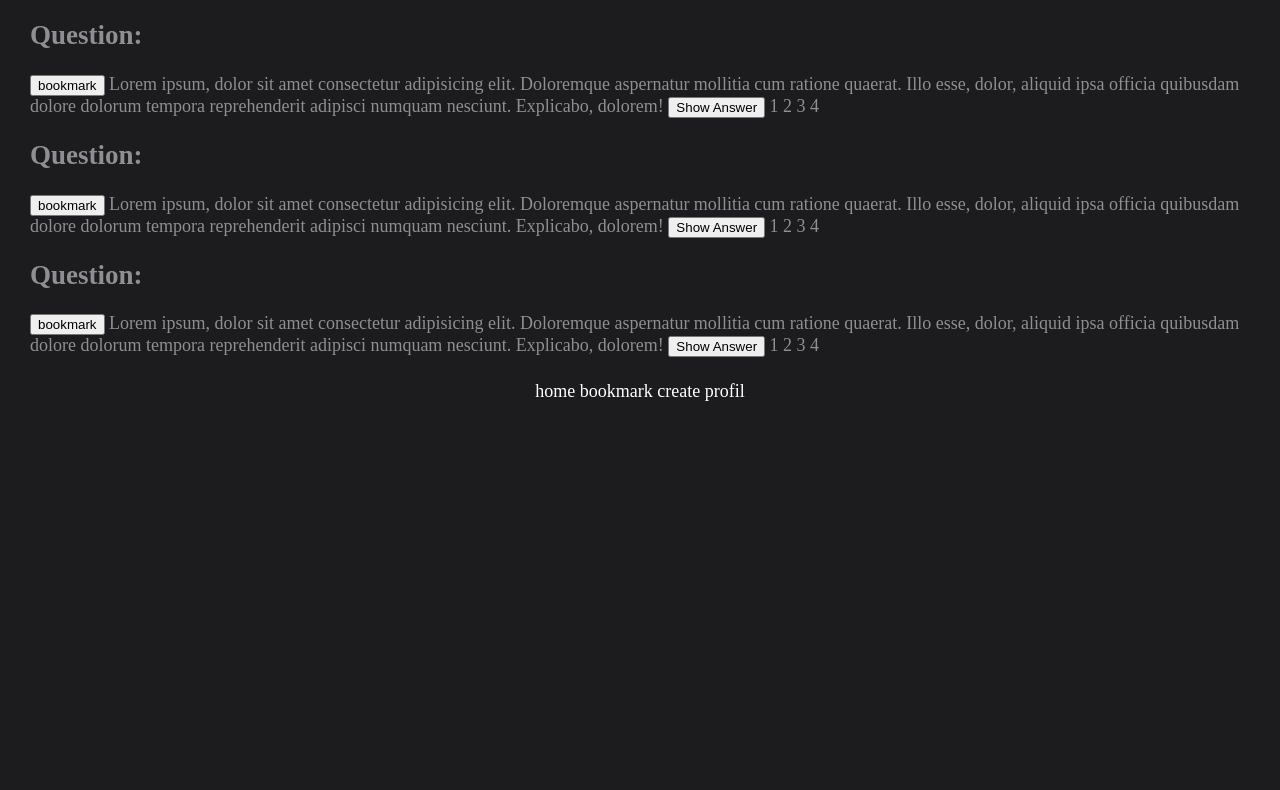
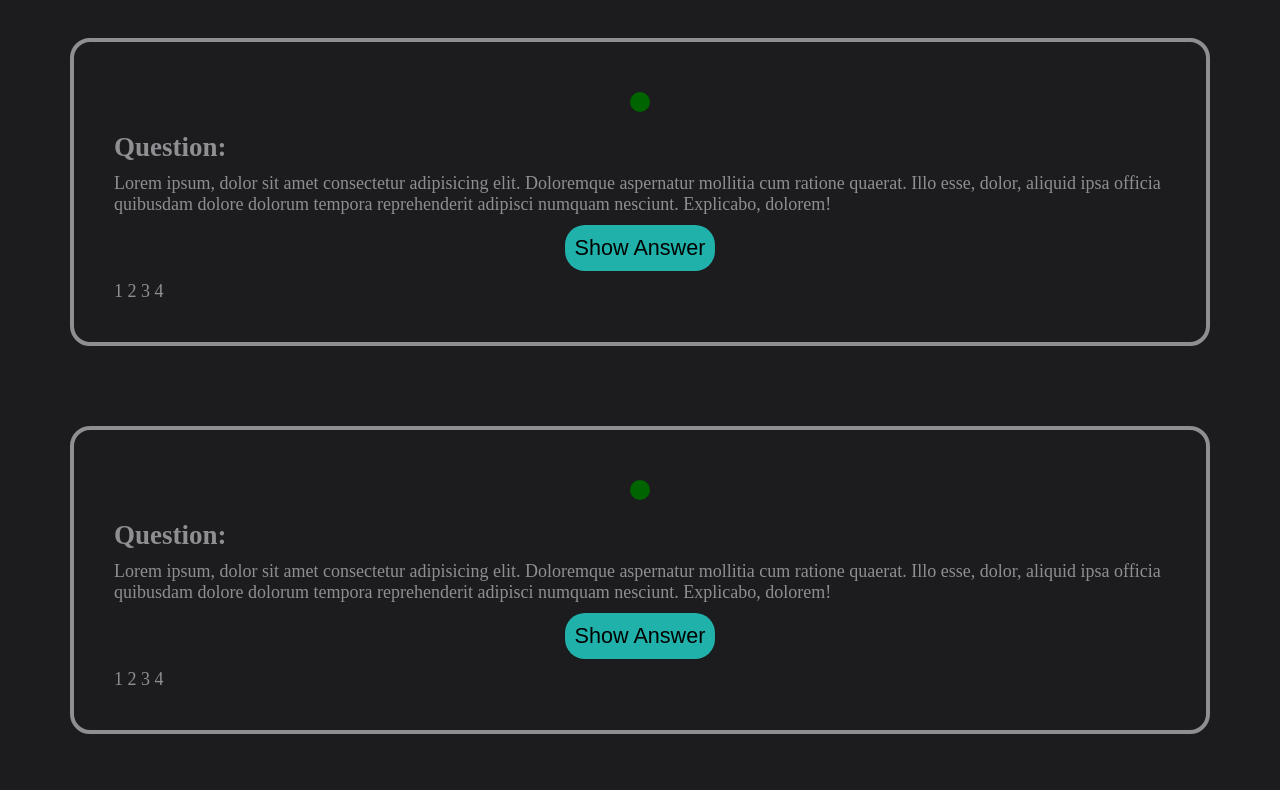
Before and after one commit to bigbng7788/quiz-app, a plain HTML site: page index.html in a window 1280 px wide. Shown: the part 80-870 px from the top of the page. Before the commit the page ends 800 px from the top, so only its background shows below. Drawn offline with Linux system fonts and the light colour scheme.

Commit message:
Add card style

```diff
--- a/css/style.css
+++ b/css/style.css
@@ -4,8 +4,8 @@
 
 body {
     font-size: 112.5%;
+    background-color: rgb(28,28,30);
     color: rgb(142,142,147);
-    background-color: rgb(28,28,30);
     padding: 20px;
     margin: 0;
     display: grid;
@@ -20,11 +20,11 @@ header {
     grid-row: 1;
     justify-content: center;
     align-items: center;
-
 }
 
 header h1 {
     margin: 0;
+    color: lightseagreen;
 }
 main {
     display: grid;
@@ -32,6 +32,36 @@ main {
     grid-row: 2;
     margin: 10px;
 }
+
+.card {
+    margin: 40px;
+    padding: 40px;
+    border: solid 4px;
+    border-radius: 20px;
+
+}
+
+.card .bookmark {
+    background-color: darkgreen;
+
+}
+
+.card h2 {
+    margin: 0;
+    padding: 10px 0;
+}
+
+.card button {
+    display: block;
+    font-size: 120%;
+    background-color: lightseagreen;
+    color: black;
+    border: none;
+    border-radius: 20px;
+    padding: 10px;
+    margin: 10px auto;
+}
+
 
 footer {
     grid-column: 1/-1;
--- a/index.html
+++ b/index.html
@@ -11,8 +11,8 @@
 <header><h1>Quiz-App</h1></header>
 
 <main>
-    <class="card"><h2>Question:</h2>
-<button>bookmark</button>
+<div class="card"><button class="bookmark"> </button>
+<h2>Question:</h2>
 Lorem ipsum, dolor sit amet consectetur adipisicing elit. Doloremque aspernatur mollitia cum ratione quaerat. Illo esse, dolor, aliquid ipsa officia quibusdam dolore dolorum tempora reprehenderit adipisci numquam nesciunt. Explicabo, dolorem!
 <button>Show Answer</button>
 <tag>1</tag>
@@ -20,11 +20,11 @@ Lorem ipsum, dolor sit amet consectetur adipisicing elit. Doloremque aspernatur
 <tag>3</tag>
 <tag>4</tag>
 
-</class>
+    </div>
 
 
-<class="card"><h2>Question:</h2>
-<button>bookmark</button>
+<div class="card"><button class="bookmark"> </button>
+<h2>Question:</h2>
 Lorem ipsum, dolor sit amet consectetur adipisicing elit. Doloremque aspernatur mollitia cum ratione quaerat. Illo esse, dolor, aliquid ipsa officia quibusdam dolore dolorum tempora reprehenderit adipisci numquam nesciunt. Explicabo, dolorem!
 <button>Show Answer</button>
 <tag>1</tag>
@@ -32,10 +32,10 @@ Lorem ipsum, dolor sit amet consectetur adipisicing elit. Doloremque aspernatur
 <tag>3</tag>
 <tag>4</tag>
 
-</class>
+</div>
 
-<class="card"><h2>Question:</h2>
-<button>bookmark</button>
+<div class="card"><button class="bookmark"> </button>
+<h2>Question:</h2>
 Lorem ipsum, dolor sit amet consectetur adipisicing elit. Doloremque aspernatur mollitia cum ratione quaerat. Illo esse, dolor, aliquid ipsa officia quibusdam dolore dolorum tempora reprehenderit adipisci numquam nesciunt. Explicabo, dolorem!
 <button>Show Answer</button>
 <tag>1</tag>
@@ -43,7 +43,7 @@ Lorem ipsum, dolor sit amet consectetur adipisicing elit. Doloremque aspernatur
 <tag>3</tag>
 <tag>4</tag>
 
-</class>
+</div>
 
 
 </main>
```
